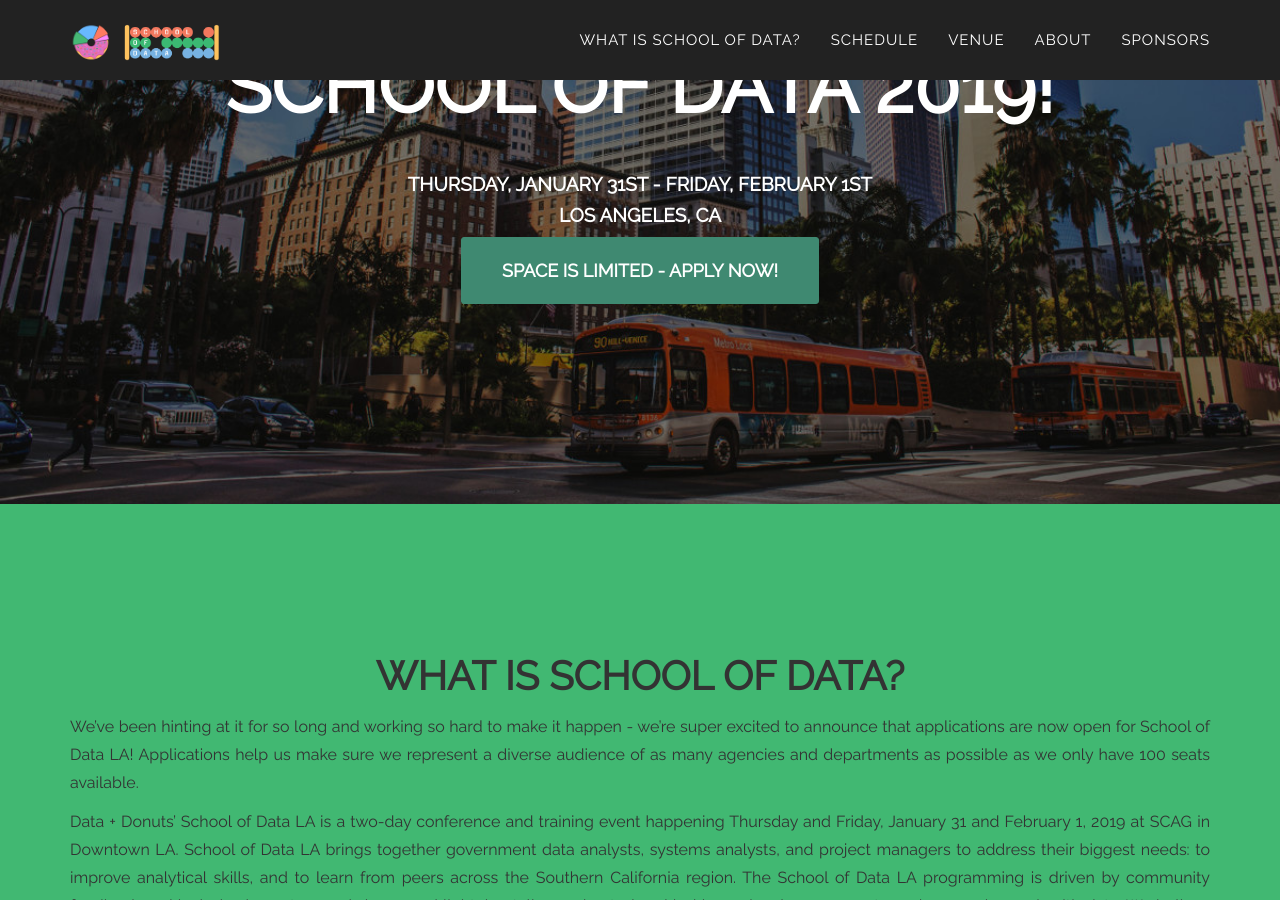
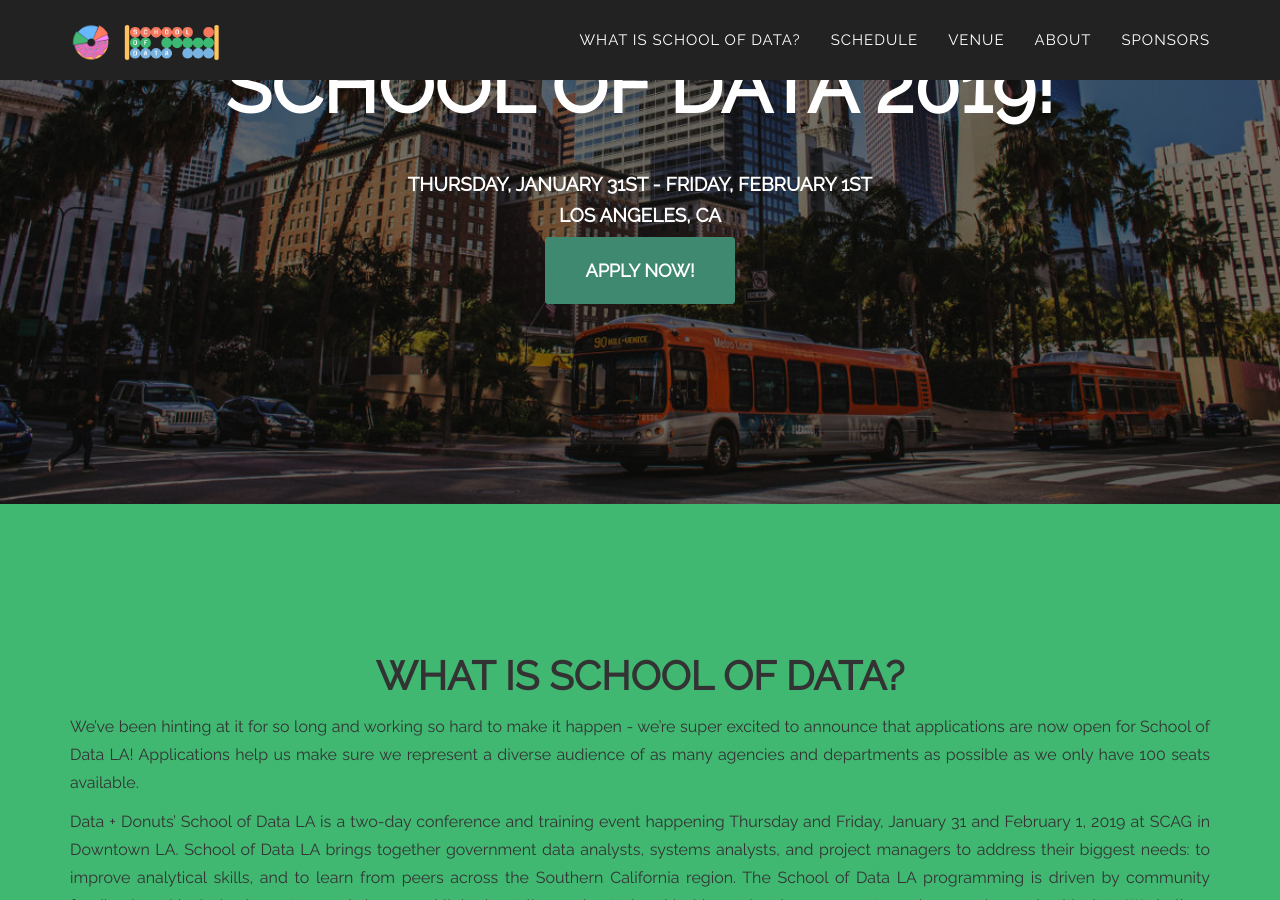
Before and after one commit to compilerla/school-of-data, a Jekyll site: the page built from index.html, in a window 1280 px wide and 900 px high, scrolled down 316 px. Built offline with Jekyll 4.4.1, drawn with Linux system fonts in a browser that asks for light colours; some web fonts are replaced; comment, search, counter and statistics services are not loaded.

Commit message:
reduced amount of text on call to action button

```diff
--- a/_includes/header.html
+++ b/_includes/header.html
@@ -58,7 +58,8 @@
                 <div class="row">
                     <div class="col-0 col-md-4"></div>
                     <div class="col-12 col-md-4">
-                        <a href="https://docs.google.com/forms/d/e/1FAIpQLSc2uFt9KP7b9X8_CCzR5KOaM-7mnfhI5ml5J3Orj4NBJkDRsg/viewform?usp=sf_link" class="page-scroll btn btn-xl" class="width: 100%; overflow-wrap: break-word;">Space is Limited - Apply Now!</a>
+
+                        <a href="https://docs.google.com/forms/d/e/1FAIpQLSc2uFt9KP7b9X8_CCzR5KOaM-7mnfhI5ml5J3Orj4NBJkDRsg/viewform?usp=sf_link" class="page-scroll btn btn-xl">Apply Now!</a>
                     </div>
 
                     <div class="col-0 col-md-4"></div>
```
